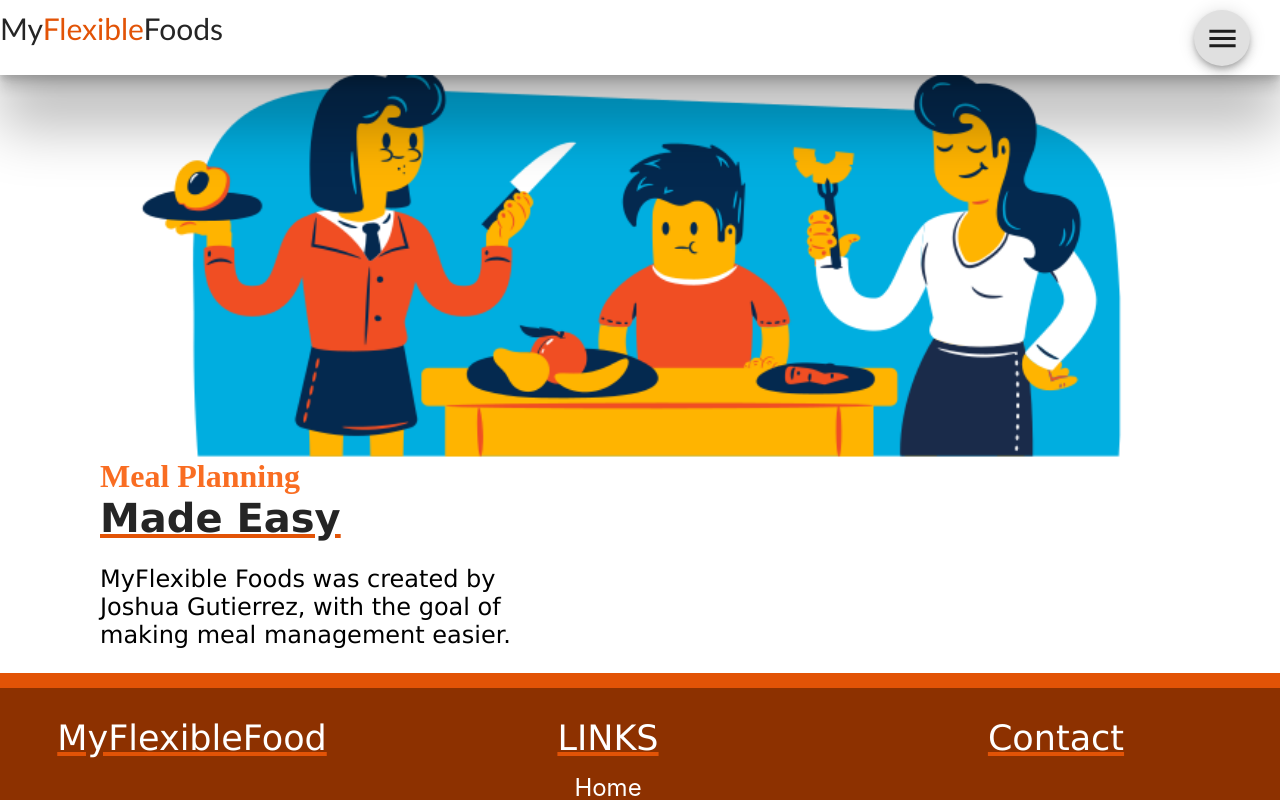
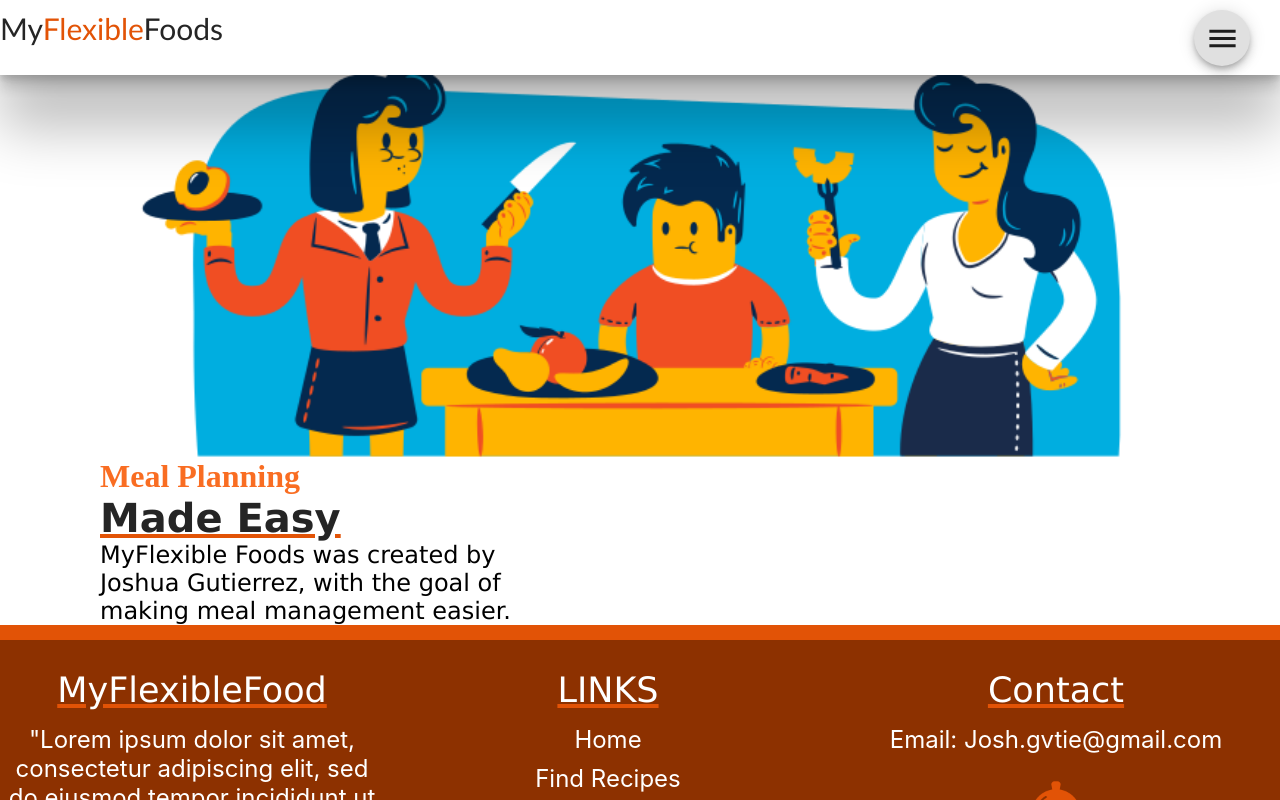
Before and after one commit to JoshuaGutie/flexible-foods, a React (Create React App) app: page /about in a window 1280 px wide. Shown: the top 800 px of the page. Built offline with nearby package versions, Linux system fonts and the light colour scheme.

Commit message:
border box bug fix

```diff
--- a/src/components/css/about.css
+++ b/src/components/css/about.css
@@ -1,3 +1,9 @@
+*, html, body {
+    box-sizing: border-box;
+    margin: 0;
+}
+
+
 .aboutC {
     display: flex;
     width: 100vw;
--- a/src/components/css/home.css
+++ b/src/components/css/home.css
@@ -1,6 +1,11 @@
+*, html, body {
+    box-sizing: border-box;
+    margin: 0;
+}
+
 .container {
     width: 100vw;
-    height: auto;
+    height: 100vh;
     display: flex;
     flex-direction: column;
 }
```
